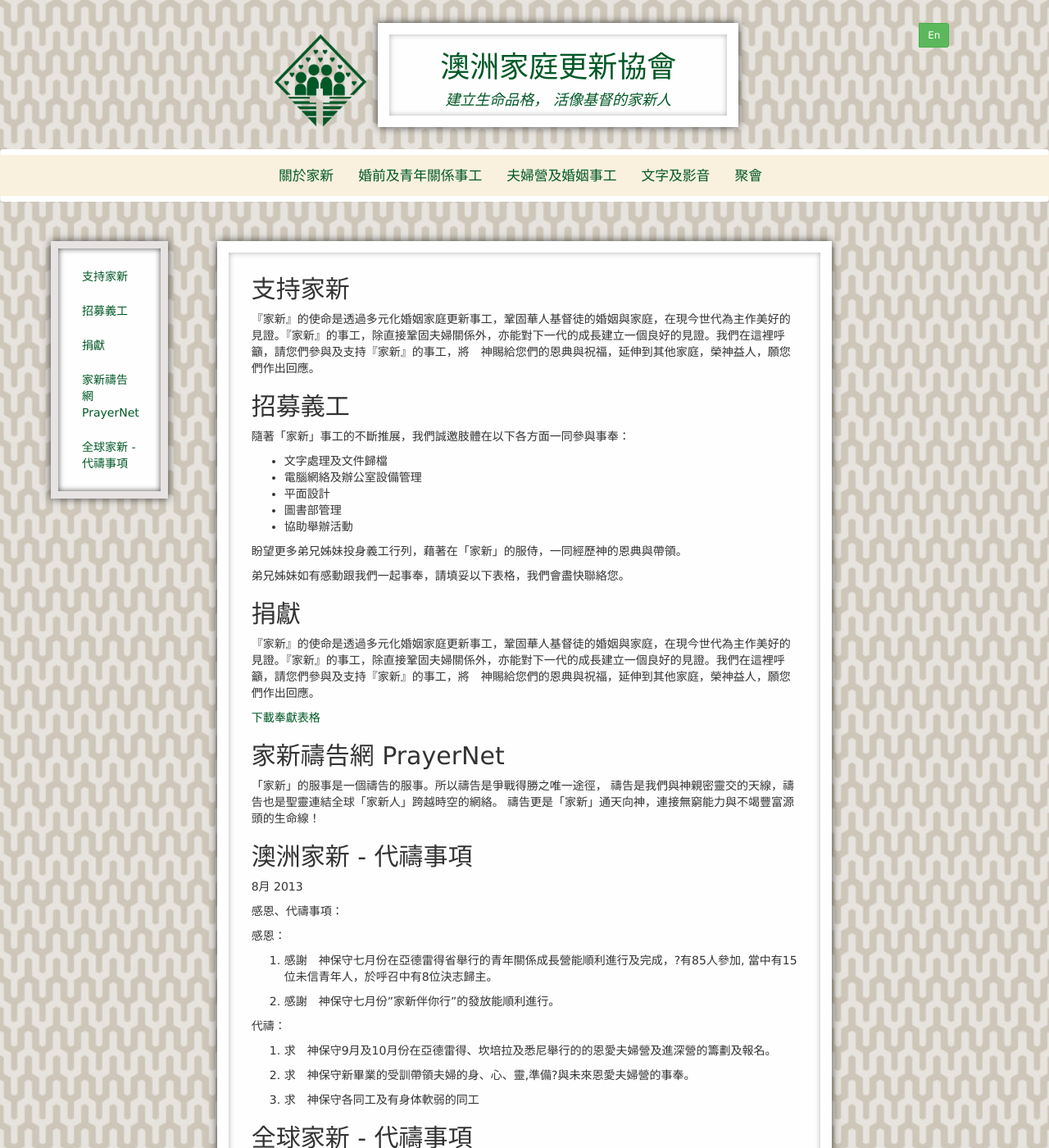
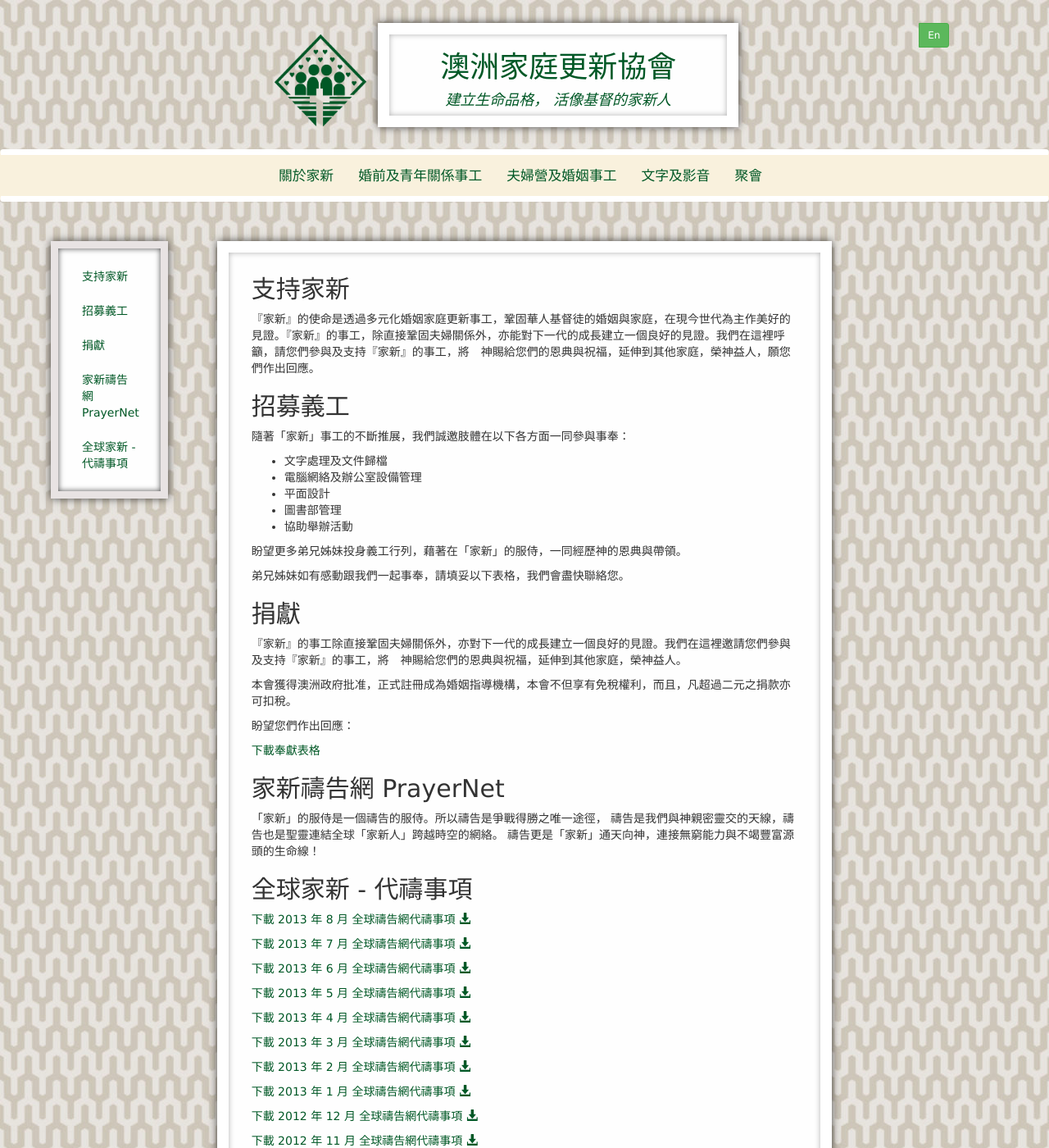
Before and after one commit to mffc/mffc, a Jekyll site: the page built from about/_posts/2001-01-02-support.md, in a window 1280 px wide and 1400 px high. Shown: the whole window at 82% size. Built offline with Jekyll 4.4.1, drawn with Linux system fonts in a browser that asks for light colours; nearby versions of some CDN libraries; Markdown is read by kramdown in place of the engine named in the settings.

```diff
--- a/about/_posts/2001-01-02-support.md
+++ b/about/_posts/2001-01-02-support.md
@@ -35,66 +35,48 @@
 
 捐獻<a name="donate">&nbsp;</a>
 ----
-『家新』的使命是透過多元化婚姻家庭更新事工，鞏固華人基督徒的婚姻與家庭，在現今世代為主作美好的見證。『家新』的事工，除直接鞏固夫婦關係外，亦能對下一代的成長建立一個良好的見證。我們在這裡呼籲，請您們參與及支持『家新』的事工，將　神賜給您們的恩典與祝福，延伸到其他家庭，榮神益人，願您們作出回應。
+『家新』的事工除直接鞏固夫婦關係外，亦對下一代的成長建立一個良好的見證。我們在這裡邀請您們參與及支持『家新』的事工，將　神賜給您們的恩典與祝福，延伸到其他家庭，榮神益人。
+
+本會獲得澳洲政府批准，正式註冊成為婚姻指導機構，本會不但享有免稅權利，而且，凡超過二元之捐款亦可扣稅。
+
+盼望您們作出回應：
+
 
 [下載奉獻表格](../Donation_form_2013.pdf)
 
 家新禱告網 PrayerNet<a name="prayernet">&nbsp;</a>
 --------------------
-「家新」的服事是一個禱告的服事。所以禱告是爭戰得勝之唯一途徑，
+「家新」的服侍是一個禱告的服侍。所以禱告是爭戰得勝之唯一途徑，
 禱告是我們與神親密靈交的天線，禱告也是聖靈連結全球「家新人」跨越時空的網絡。
 禱告更是「家新」通天向神，連接無窮能力與不竭豐富源頭的生命線！
 
 
-澳洲家新 - 代禱事項<a name="cffc">&nbsp;</a>
+全球家新 - 代禱事項<a name="cffc">&nbsp;</a>
 -------------------
-8月 2013
+[下載 2013 年 8 月 全球禱告網代禱事項 <span class="glyphicon glyphicon-download-alt"></span>](../Global_Prayernet_Aug_2013.pdf)
 
-感恩、代禱事項：
+[下載 2013 年 7 月 全球禱告網代禱事項 <span class="glyphicon glyphicon-download-alt"></span>](../Global_Prayernet_July_2013.pdf)
 
-感恩：
+[下載 2013 年 6 月 全球禱告網代禱事項 <span class="glyphicon glyphicon-download-alt"></span>](../Global_Prayernet_June_2013.pdf)
 
-1. 感謝　神保守七月份在亞德雷得省舉行的青年關係成長營能順利進行及完成，?有85人參加,
-   當中有15位未信青年人，於呼召中有8位決志歸主。
+[下載 2013 年 5 月 全球禱告網代禱事項 <span class="glyphicon glyphicon-download-alt"></span>](../Global_Prayernet_May_2013.pdf)
 
-2. 感謝　神保守七月份”家新伴你行”的發放能順利進行。
+[下載 2013 年 4 月 全球禱告網代禱事項 <span class="glyphicon glyphicon-download-alt"></span>](../Global_Prayernet_Apr_2013.pdf)
 
-代禱：
+[下載 2013 年 3 月 全球禱告網代禱事項 <span class="glyphicon glyphicon-download-alt"></span>](../Global_Prayernet_Mar_2013.pdf)
 
-1. 求　神保守9月及10月份在亞德雷得、坎培拉及悉尼舉行的的恩愛夫婦營及進深營的籌劃及報名。
+[下載 2013 年 2 月 全球禱告網代禱事項 <span class="glyphicon glyphicon-download-alt"></span>](../Global_Prayernet_Feb_2013.pdf)
 
-2. 求　神保守新畢業的受訓帶領夫婦的身、心、靈,準備?與未來恩愛夫婦營的事奉。
+[下載 2013 年 1 月 全球禱告網代禱事項 <span class="glyphicon glyphicon-download-alt"></span>](../Global_Prayernet_Jan_2013.pdf)
 
-3. 求　神保守各同工及有身体軟弱的同工
+[下載 2012 年 12 月 全球禱告網代禱事項 <span class="glyphicon glyphicon-download-alt"></span>](../Global_Prayernet_Dec_2012.pdf)
 
+[下載 2012 年 11 月 全球禱告網代禱事項 <span class="glyphicon glyphicon-download-alt"></span>](../Global_Prayernet_Nov_2012.pdf)
 
+[下載 2012 年 10 月 全球禱告網代禱事項 <span class="glyphicon glyphicon-download-alt"></span>](../Global_Prayernet_Oct_2012.pdf)
 
-全球家新 - 代禱事項
--------------------
-[下載 2013 年 8 月 全球禱告網代禱事項 ](../Global_Prayernet_Aug_2013.pdf)
+[下載 2012 年 9 月 全球禱告網代禱事項 <span class="glyphicon glyphicon-download-alt"></span>](../Global_Prayernet_Sept_2012.pdf)
 
-[下載 2013 年 7 月 全球禱告網代禱事項](../Global_Prayernet_July_2013.pdf)
+[下載 2012 年 8 月 全球禱告網代禱事項 <span class="glyphicon glyphicon-download-alt"></span>](../Global Prayernet - Aug 2012.pdf)
 
-[下載 2013 年 6 月 全球禱告網代禱事項 ](../Global_Prayernet_June_2013.pdf)
-
-[下載 2013 年 5 月 全球禱告網代禱事項 ](../Global_Prayernet_May_2013.pdf)
-
-[下載 2013 年 4 月 全球禱告網代禱事項 ](../Global_Prayernet_Apr_2013.pdf)
-
-[下載 2013 年 3 月 全球禱告網代禱事項 ](../Global_Prayernet_Mar_2013.pdf)
-
-[下載 2013 年 2 月 全球禱告網代禱事項 ](../Global_Prayernet_Feb_2013.pdf)
-
-[下載 2013 年 1 月 全球禱告網代禱事項 ](../Global_Prayernet_Jan_2013.pdf)
-
-[下載 2012 年 12 月 全球禱告網代禱事項](../Global_Prayernet_Dec_2012.pdf)
-
-[下載 2012 年 11 月 全球禱告網代禱事項](../Global_Prayernet_Nov_2012.pdf)
-
-[下載 2012 年 10 月 全球禱告網代禱事項](../Global_Prayernet_Oct_2012.pdf)
-
-[下載 2012 年 9 月 全球禱告網代禱事項 ](../Global_Prayernet_Sept_2012.pdf)
-
-[下載 2012 年 8 月 全球禱告網代禱事項 ](../Global Prayernet - Aug 2012.pdf)
-
-[下載 2012 年 7 月 全球禱告網代禱事項 ](../Global Prayernet - July 2012.pdf)
+[下載 2012 年 7 月 全球禱告網代禱事項 <span class="glyphicon glyphicon-download-alt"></span>](../Global Prayernet - July 2012.pdf)
```
Also changed, not shown: youth/_posts/2001-01-04-youth.md (+3 -3 lines), youth/Perth Camp 2009 Poster.png (added), 1 other file.
